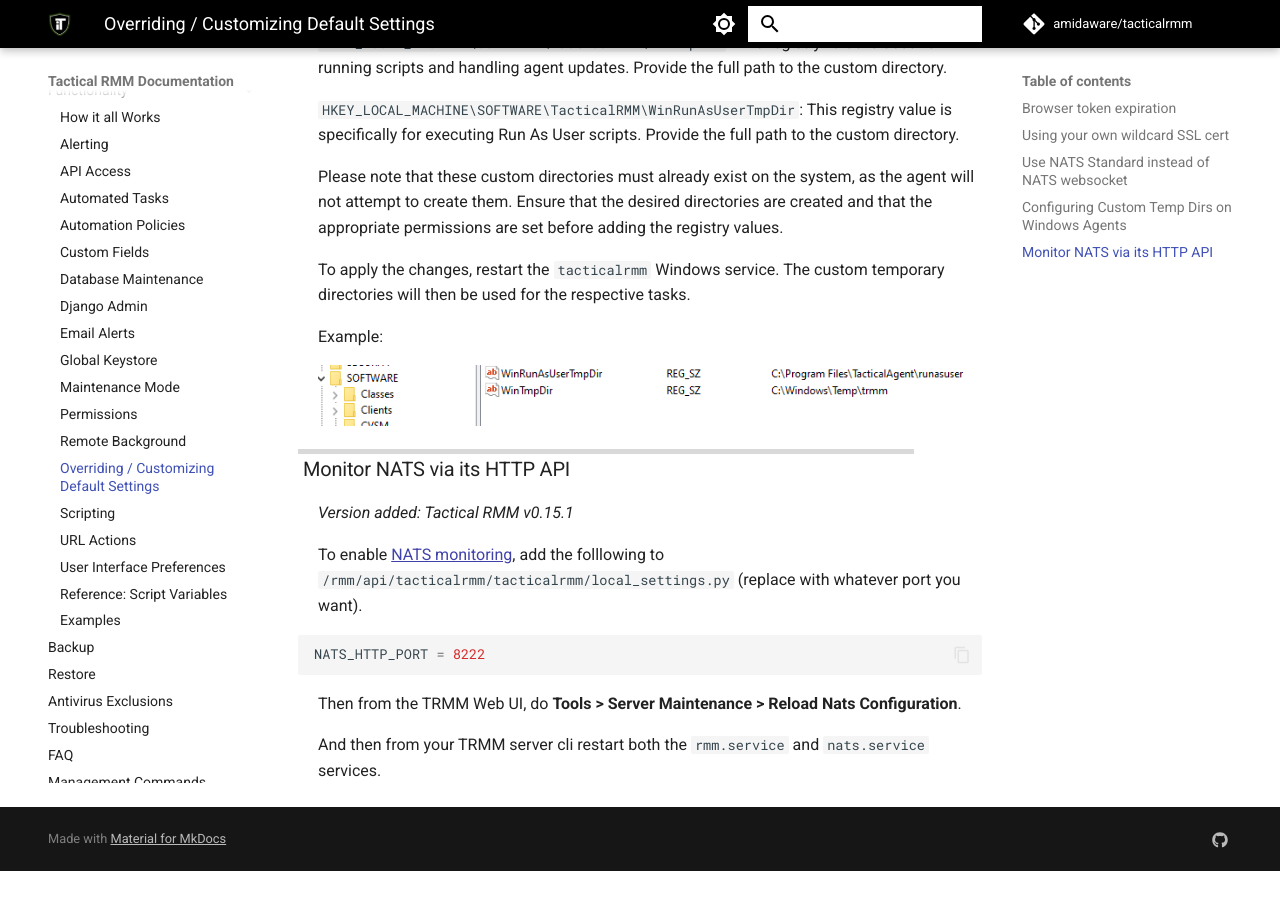
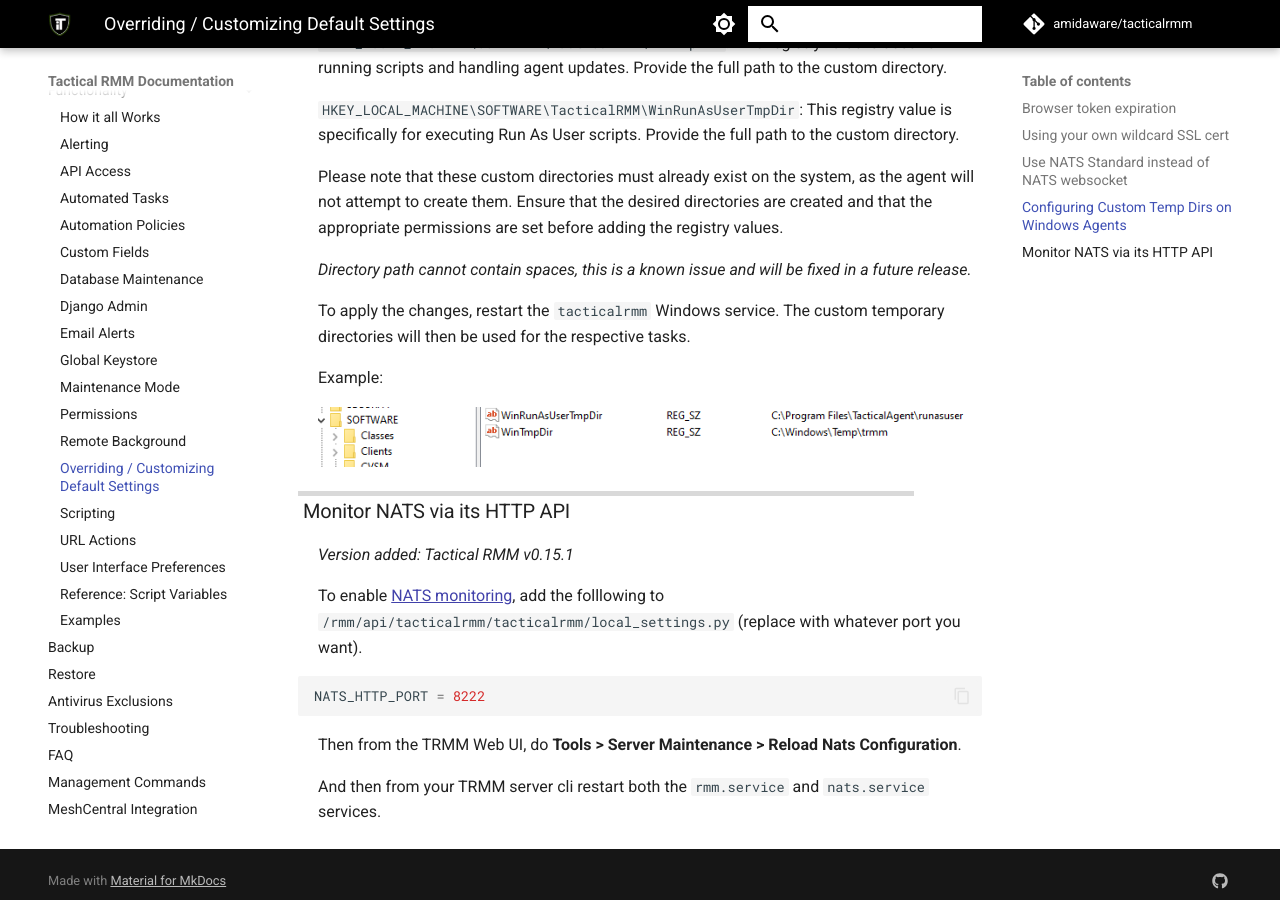
Before and after one commit to amidaware/trmm-docs, an MkDocs documentation site: the page built from docs/functions/settings_override.md, in a window 1280 px wide and 900 px high, scrolled down 1856 px. Built offline with MkDocs 1.6.1 and Material for MkDocs 9.7.7, drawn with Linux system fonts in a browser that asks for light colours; comment, search, counter and statistics services are not loaded; before the commit the page ends 2727 px from its top, so only the background shows below that.

Commit message:
add note about spaces

```diff
--- a/docs/functions/settings_override.md
+++ b/docs/functions/settings_override.md
@@ -75,6 +75,8 @@
 
 Please note that these custom directories must already exist on the system, as the agent will not attempt to create them. Ensure that the desired directories are created and that the appropriate permissions are set before adding the registry values.
 
+*Directory path cannot contain spaces, this is a known issue and will be fixed in a future release.*
+
 To apply the changes, restart the `tacticalrmm` Windows service. The custom temporary directories will then be used for the respective tasks.
 
 Example:
```
